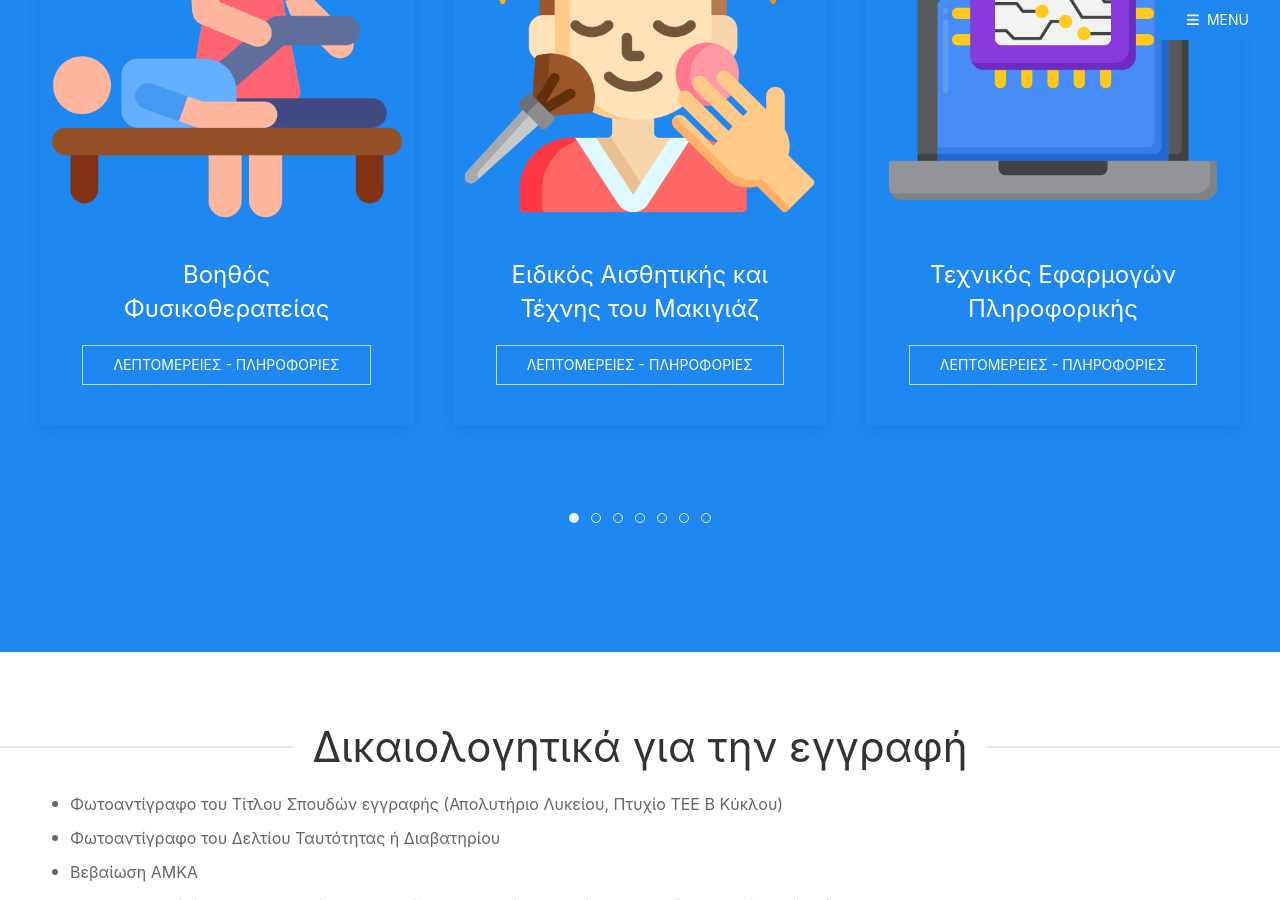
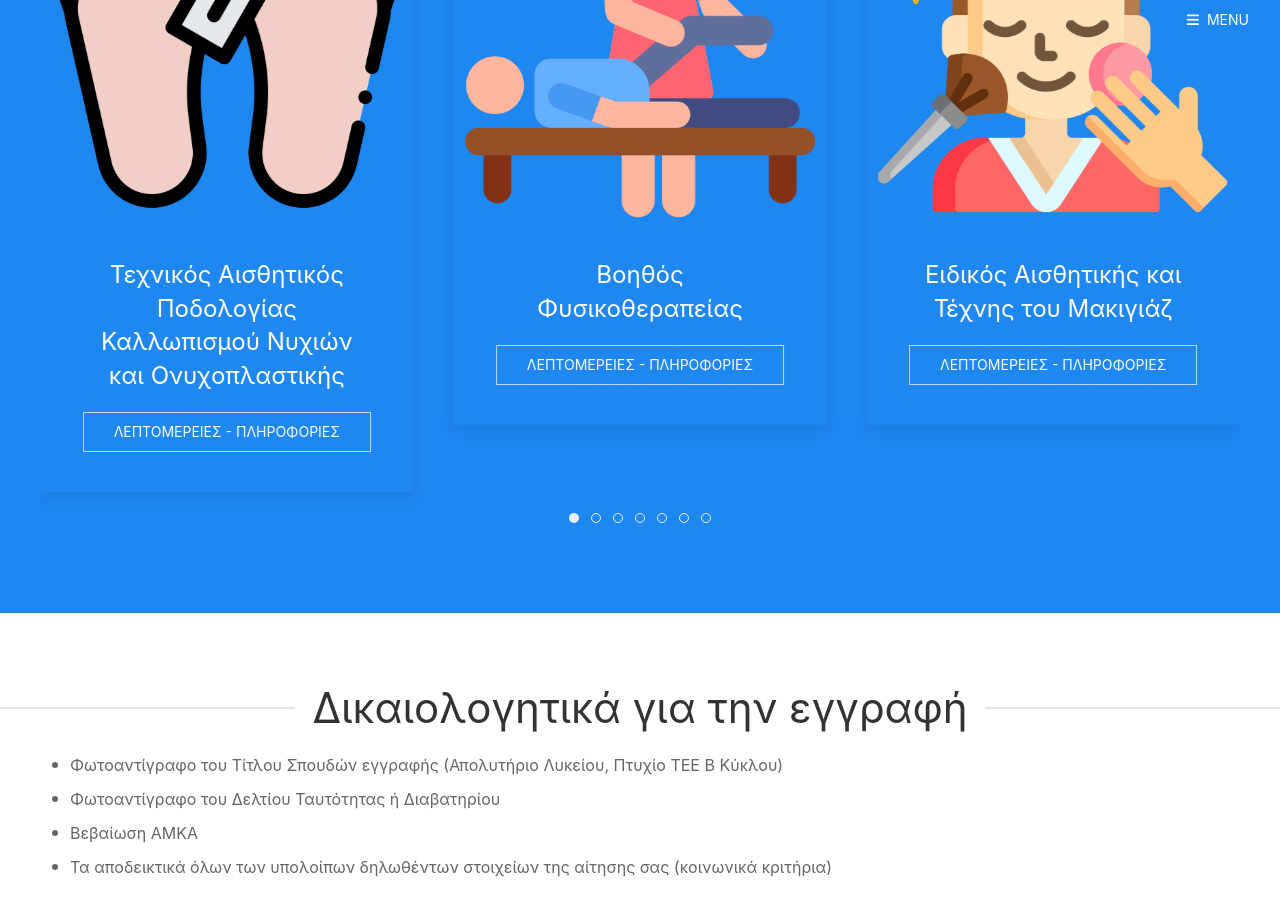
Before and after one commit to F20F20/jekyll-uikit-iek-dypa-komotinis, a Jekyll site: the page built from index.md, in a window 1280 px wide and 900 px high, scrolled down 1739 px. Built offline with Jekyll 4.4.1, drawn with Linux system fonts in a browser that asks for light colours; nearby versions of some CDN libraries.

Commit message:
Update eidikotites.html

```diff
--- a/_includes/eidikotites.html
+++ b/_includes/eidikotites.html
@@ -4,7 +4,7 @@
             <h1 class="uk-heading-line uk-text-center"><span>Ειδικότητες</span></h1>
 
 <div class="uk-container">
-       <div class="uk-slider-container-offset" uk-slider>
+       <div uk-slider="center: true">
 
     <div class="uk-position-relative uk-visible-toggle uk-light" tabindex="-1">
 
```
